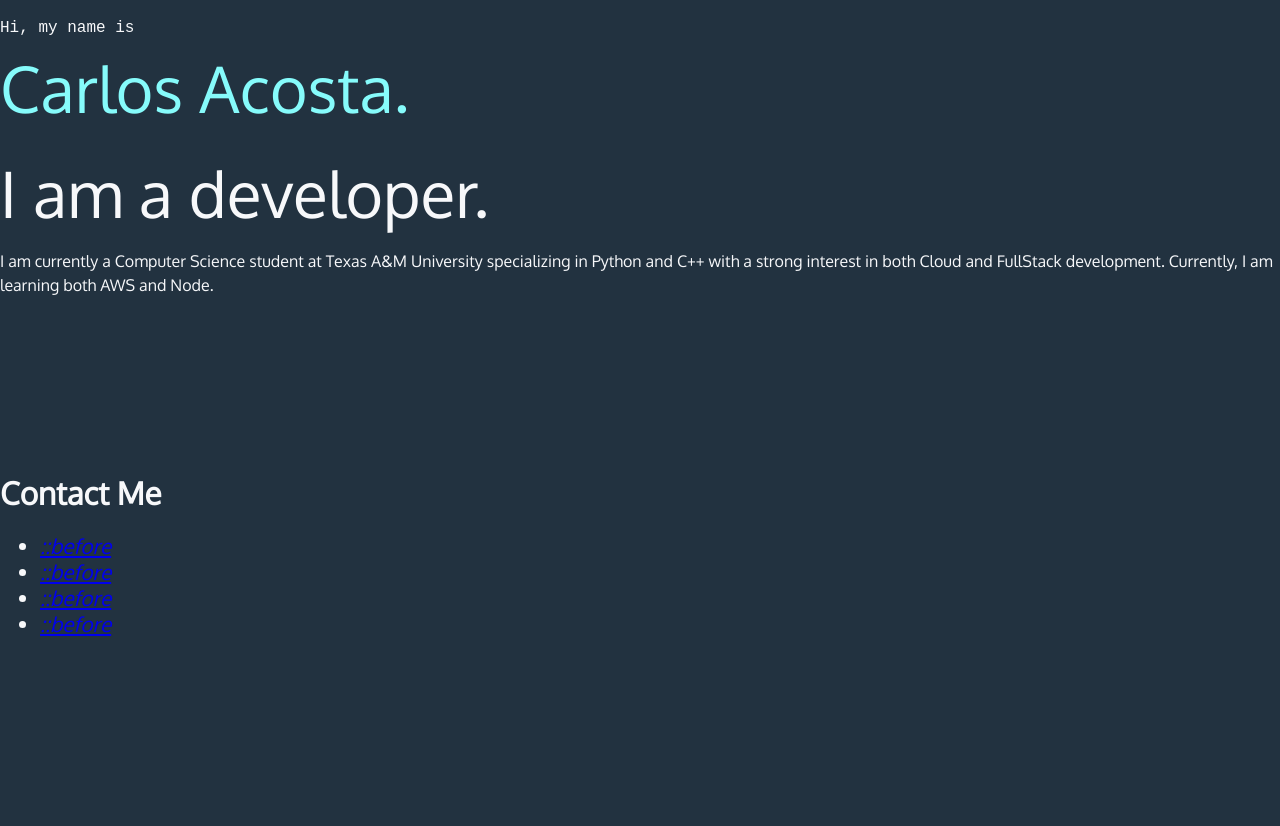
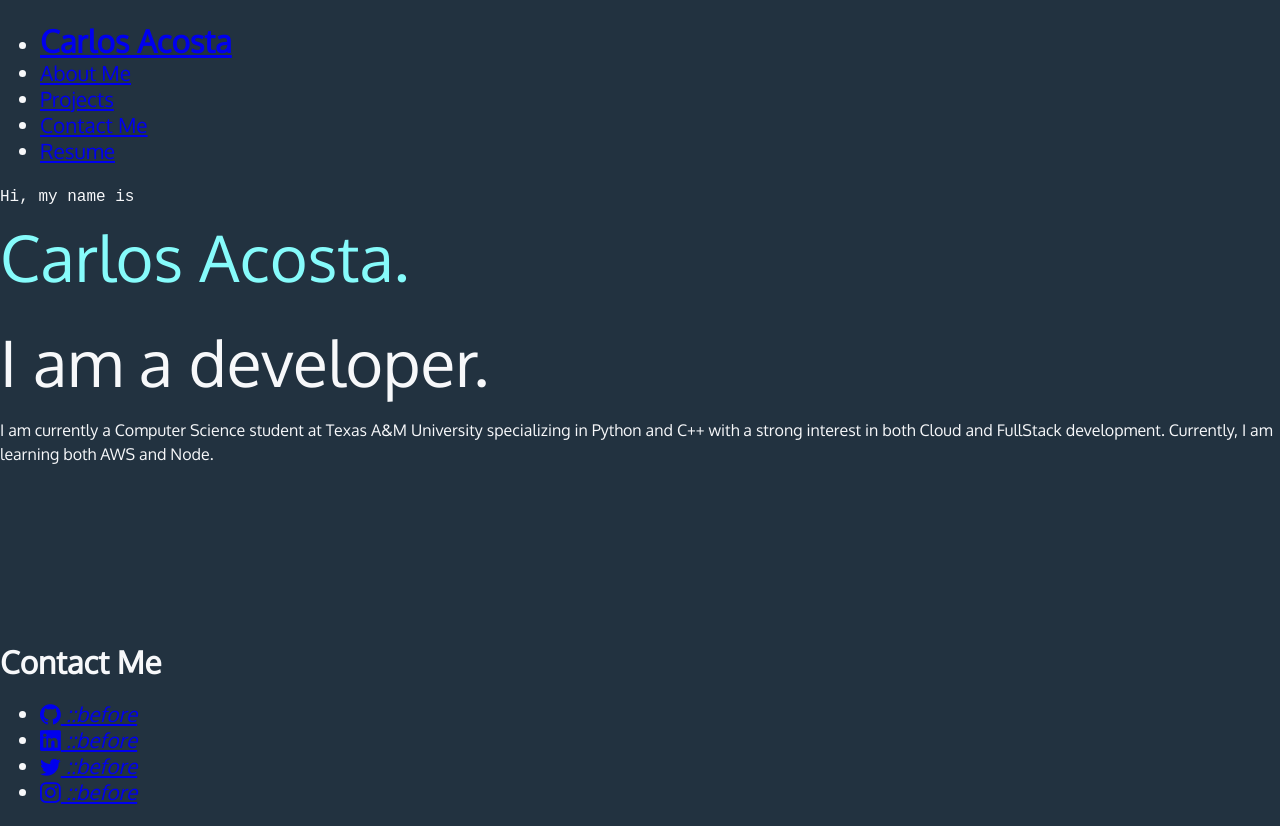
Before and after one commit to carlosra0345/personal-website, a website: page src/index.html in a window 1280 px wide. Before the commit the page ends 800 px from the top, so only its background shows below. Drawn offline with nearby package versions, Linux system fonts and the light colour scheme; a web font is replaced by a local one.

Commit message:
starting nav

```diff
--- a/src/index.html
+++ b/src/index.html
@@ -4,14 +4,36 @@
     <meta charset="UTF-8">
     <meta name="viewport" content="width=device-width, initial-scale=1.0">
     <title>Carlos Acosta</title>
-    <link rel="stylesheet" href="styles/style.css">
+    <!--Google Fonts API, BootStrap, then external stylesheet-->
     <link rel="preconnect" href="https://fonts.googleapis.com">
     <link rel="preconnect" href="https://fonts.gstatic.com" crossorigin>
     <link href="https://fonts.googleapis.com/css2?family=Oxygen&family=Oxygen+Mono&display=swap" rel="stylesheet">
+    <link rel="stylesheet" href="https://cdn.jsdelivr.net/npm/bootstrap-icons@1.3.0/font/bootstrap-icons.css">    <link rel="stylesheet" href="styles/style.css">
 </head>
 <body>
+    <!--Nav Section-->
     <nav class="nav-bar">
-
+        <ul>
+            <li>
+                <h1>
+                    <a href="index.html">Carlos Acosta</a>
+                </h1>
+            </li>
+            <li>
+                <a href="#about-me">About Me</a>
+            </li>
+            <li>
+                <a href="#projects">Projects</a>
+            </li>
+            <li>
+                <a href="#contact-me">Contact Me</a>
+            </li>
+            <li>
+                <a target="_blank" href="https://drive.google.com/file/d/15xwscvoens8GF2lfh9Vg-RX8jALxsU_0/view?usp=sharing">
+                    Resume
+                </a>
+            </li>
+        </ul>
     </nav>
     <section id="intro">
         <p class="name">Hi, my name is <span>Carlos Acosta.</span></p>
@@ -24,37 +46,44 @@
 
     <!---Contact Me Section-->
     <section id="contact">
+        <div class="socials">
             <h2>Contact Me</h2>
             <ul>
                 <li>
                     <a target="_blank" href="https://github.com/carlosra0345">
-                    <i class = "fa fa-github">
+                        <i class="bi bi-github">
                             ::before
                         </i>
                     </a>
                 </li>
                 <li>
                     <a target="_blank" href="https://www.linkedin.com/in/carlos-acosta02/">
-                    <i class="fa fa-linkedin">
+                        <i class="bi bi-linkedin">
                             ::before
                         </i>
                     </a>
                 </li>
                 <li>
                     <a target="_blank" href="https://twitter.com/CarlosraAcosta">
-                    <i class="fa fa-twitter">
+                        <i class="bi bi-twitter">
                             ::before
                         </i>
                     </a>
                 </li>
                 <li>
                     <a target="_blank" href="https://www.instagram.com/carlosacosta2112/">
-                    <i class="fa fa-instagram">
+                        <i class="bi bi-instagram">
                             ::before
                         </i>
                     </a>
                 </li>
             </ul>
+        </div>
     </section>
+
+    <!--Popper.js, Bootstrap-->
+    <script src="https://cdn.jsdelivr.net/npm/@popperjs/core@2.11.8/dist/umd/popper.min.js" integrity="sha384-I7E8VVD/ismYTF4hNIPjVp/Zjvgyol6VFvRkX/vR+Vc4jQkC+hVqc2pM8ODewa9r" crossorigin="anonymous"></script>
+    <script src="https://cdn.jsdelivr.net/npm/bootstrap@5.3.0/dist/js/bootstrap.min.js" integrity="sha384-fbbOQedDUMZZ5KreZpsbe1LCZPVmfTnH7ois6mU1QK+m14rQ1l2bGBq41eYeM/fS" crossorigin="anonymous"></script>
+
 </body>
 </html>
```
Also changed, not shown: package.json (added, +7 -0 lines), README.md, src/assets/github.svg (added), website-intro.txt (line endings or trailing spaces), 1 other file. Lines whose indentation alone changed are shown as unchanged.
